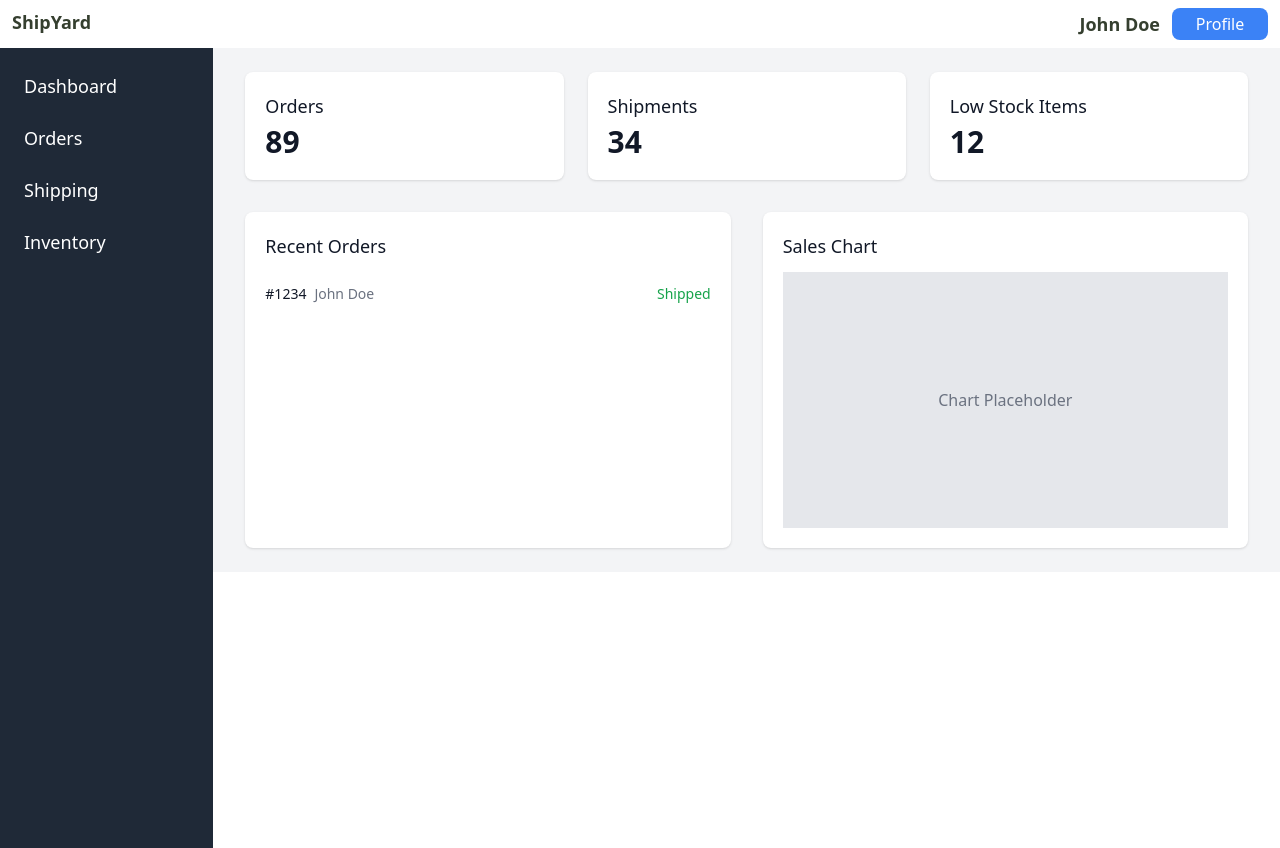
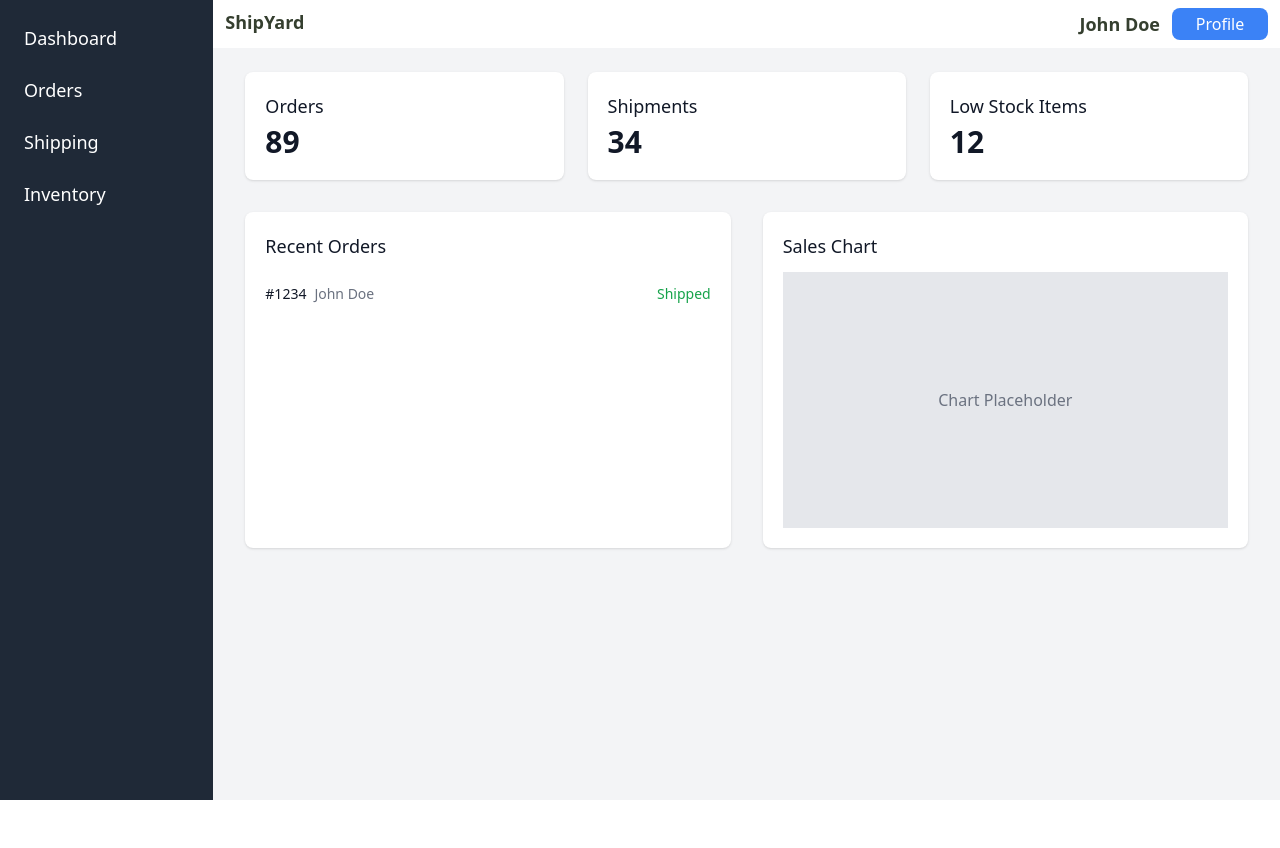
Before and after one commit to touseefyounas/shipping-front-end, a React (Create React App) app: page / in a window 1280 px wide. After the commit the page ends 800 px from the top, so only its background shows below. Built offline with nearby package versions, Linux system fonts and the light colour scheme.

Commit message:
Added DataTable

```diff
--- a/package.json
+++ b/package.json
@@ -6,6 +6,7 @@
     "@testing-library/jest-dom": "^5.17.0",
     "@testing-library/react": "^13.4.0",
     "@testing-library/user-event": "^13.5.0",
+    "primereact": "^10.7.0",
     "react": "^18.3.1",
     "react-dom": "^18.3.1",
     "react-router-dom": "^6.25.1",
--- a/src/App.js
+++ b/src/App.js
@@ -1,11 +1,13 @@
 import { RouterProvider, createBrowserRouter, createRoutesFromElements, Route } from 'react-router-dom';
 import Dashboard from './pages/Dashboard';
 import Navigation from './components/Navigation';
+import Inventory from './pages/invetory';
 
 const App = () => {
     const appRouter = createBrowserRouter(createRoutesFromElements(
             <Route path='/' element={<Navigation/>}>
-                <Route index element={<Dashboard />} />
+                <Route index element={<Dashboard/>} />
+                <Route path='stock' element={<Inventory/>}/>
             </Route>
     ))
 
--- /dev/null
+++ b/src/components/DataTable.js
@@ -0,0 +1,146 @@
+import { DataTable } from 'primereact/datatable';
+import { Column } from 'primereact/column';
+import "primereact/resources/themes/lara-light-cyan/theme.css";
+import 'primereact/resources/primereact.min.css';
+
+
+const Datatable = () => {
+
+    const Inventory = [
+        {
+          "SKU": "KB-001",
+          "Name": "Mechanical Keyboard",
+          "Description": "A high-quality mechanical keyboard with customizable RGB lighting.",
+          "Inventory": 120,
+          "Weight": 1.2,
+          "Dimensions": "45x15x3 cm"
+        },
+        {
+          "SKU": "CM-002",
+          "Name": "Digital Camera",
+          "Description": "24MP digital camera with 4K video recording and Wi-Fi connectivity.",
+          "Inventory": 85,
+          "Weight": 0.85,
+          "Dimensions": "12x9x7 cm"
+        },
+        {
+          "SKU": "VS-003",
+          "Name": "Ceramic Vase",
+          "Description": "Handcrafted ceramic vase, perfect for home decor.",
+          "Inventory": 200,
+          "Weight": 1.5,
+          "Dimensions": "30x10x10 cm"
+        },
+        {
+          "SKU": "HD-004",
+          "Name": "External Hard Drive",
+          "Description": "1TB portable external hard drive with USB 3.0 interface.",
+          "Inventory": 150,
+          "Weight": 0.25,
+          "Dimensions": "11x8x1.5 cm"
+        },
+        {
+          "SKU": "HM-005",
+          "Name": "Smart Home Hub",
+          "Description": "Control all your smart devices with this easy-to-use smart home hub.",
+          "Inventory": 95,
+          "Weight": 0.3,
+          "Dimensions": "10x10x2 cm"
+        },
+        {
+          "SKU": "BT-006",
+          "Name": "Bluetooth Speaker",
+          "Description": "Portable Bluetooth speaker with superior sound quality and waterproof design.",
+          "Inventory": 250,
+          "Weight": 0.6,
+          "Dimensions": "18x7x7 cm"
+        },
+        {
+          "SKU": "WB-007",
+          "Name": "Wireless Earbuds",
+          "Description": "True wireless earbuds with noise cancellation and long battery life.",
+          "Inventory": 300,
+          "Weight": 0.05,
+          "Dimensions": "6x4x2 cm"
+        },
+        {
+          "SKU": "TR-008",
+          "Name": "Travel Backpack",
+          "Description": "Durable and spacious travel backpack with multiple compartments.",
+          "Inventory": 180,
+          "Weight": 0.9,
+          "Dimensions": "50x30x15 cm"
+        },
+        {
+          "SKU": "LM-009",
+          "Name": "LED Monitor",
+          "Description": "27-inch LED monitor with 4K resolution and adjustable stand.",
+          "Inventory": 70,
+          "Weight": 4.5,
+          "Dimensions": "62x37x6 cm"
+        },
+        {
+          "SKU": "CF-010",
+          "Name": "Coffee Maker",
+          "Description": "Automatic coffee maker with built-in grinder and programmable settings.",
+          "Inventory": 110,
+          "Weight": 2.8,
+          "Dimensions": "25x20x35 cm"
+        },
+        {
+          "SKU": "GT-011",
+          "Name": "Gaming Chair",
+          "Description": "Ergonomic gaming chair with lumbar support and adjustable height.",
+          "Inventory": 65,
+          "Weight": 15,
+          "Dimensions": "70x70x130 cm"
+        },
+        {
+          "SKU": "PT-012",
+          "Name": "Portable Projector",
+          "Description": "Compact portable projector with HD resolution and built-in speakers.",
+          "Inventory": 90,
+          "Weight": 1.1,
+          "Dimensions": "20x15x10 cm"
+        },
+        {
+          "SKU": "SM-013",
+          "Name": "Smartphone",
+          "Description": "Latest model smartphone with AMOLED display and triple camera setup.",
+          "Inventory": 220,
+          "Weight": 0.18,
+          "Dimensions": "15x7x0.8 cm"
+        },
+        {
+          "SKU": "WD-014",
+          "Name": "Wristwatch",
+          "Description": "Luxury wristwatch with a stainless steel band and sapphire crystal glass.",
+          "Inventory": 140,
+          "Weight": 0.1,
+          "Dimensions": "4x4x1 cm"
+        },
+        {
+          "SKU": "BC-015",
+          "Name": "Bluetooth Car Kit",
+          "Description": "Hands-free Bluetooth car kit with voice control and FM transmitter.",
+          "Inventory": 130,
+          "Weight": 0.08,
+          "Dimensions": "5x5x2 cm"
+        }
+      ]
+
+    return (
+        <div>
+            <DataTable value={Inventory}>
+                <Column field='SKU' header='SKU'/>
+                <Column field='Name' header='Name'/>
+                <Column field='Description' header='Description'/>
+                <Column field='Inventory' header='Inventory'/>
+                <Column field='Weight' header='Weight'/>
+                <Column field='Dimensions' header='Dimensions'/>
+            </DataTable>
+        </div>
+    );
+}
+
+export default Datatable;
--- a/src/components/Navigation.js
+++ b/src/components/Navigation.js
@@ -5,14 +5,14 @@ import { Outlet  } from "react-router-dom";
 const Navigation = () => {
     return (
         <>
-        <div className='grid grid-rows-auto gao-0 grid-cols-1 md:grid-cols-12'>
-            <header className='md:col-span-12 row-start-1'>
+        <div className='grid grid-rows-auto gap-0 grid-cols-1 md:grid-cols-12 max-h-svh'>
+            <header className='col-span-12 md:col-span-10 row-start-1 '>
                 <TopMenu />
             </header>
-            <aside className='col-span-12 md:col-span-2 row-start-2 hidden md:block'>
+            <aside className='col-span-12 md:col-start-1 md:col-span-2 row-start-1 row-span-12 hidden md:block'>
                 <SideBar />
             </aside>
-            <div className='col-span-12 md:col-span-10 row-start-2 h-screen'>
+            <div className='bg-gray-500 col-span-12 md:col-start-3 md:col-span-10 row-start-2 row-span-12 overflow-auto'>
                 <Outlet/>
             </div>
         </div>
--- a/src/components/SideBar.js
+++ b/src/components/SideBar.js
@@ -1,3 +1,4 @@
+import { Link } from "react-router-dom";
 
 
 
@@ -6,10 +7,10 @@ const SideBar = () => {
         <>
         <nav>
             <ul className="text-lg font-normal py-4 px-2 bg-gray-800 space-y-2 h-screen">
-                <li className="text-white py-2 px-4 rounded-lg hover:bg-gray-600">Dashboard</li>
+                <li className="text-white py-2 px-4 rounded-lg hover:bg-gray-600"><Link to='/'>Dashboard</Link></li>
                 <li className="text-white py-2 px-4 rounded-lg hover:bg-gray-600">Orders</li>
                 <li className="text-white py-2 px-4 rounded-lg hover:bg-gray-600">Shipping</li>
-                <li className="text-white py-2 px-4 rounded-lg hover:bg-gray-600"> Inventory</li>
+                <li className="text-white py-2 px-4 rounded-lg hover:bg-gray-600"><Link to='/stock'>Inventory</Link></li>
             </ul>
         </nav>
         </>
--- a/src/pages/Dashboard/index.js
+++ b/src/pages/Dashboard/index.js
@@ -4,7 +4,7 @@
 const Dashboard = () => {
     return (
     <>
-    <main className="flex-1 overflow-y-auto bg-gray-100">
+    <main className="flex-1 overflow-y-auto bg-gray-100 h-full overflow-auto">
       <div className="max-w-7xl mx-auto py-6 sm:px-6 lg:px-8">
         {/* Grid layout for dashboard widgets */}
         <div className="grid grid-cols-1 md:grid-cols-2 lg:grid-cols-3 gap-6">
--- a/src/pages/invetory/index.js
+++ b/src/pages/invetory/index.js
@@ -0,0 +1,14 @@
+import Datatable from "../../components/DataTable";
+
+
+const Inventory = () => {
+    return (
+        <div >
+            <div >
+             <Datatable/>
+            </div>
+        </div>
+    );
+}
+
+export default Inventory;
```
Also changed, not shown: 1 other file (tests, documents, lock files or other folders).
